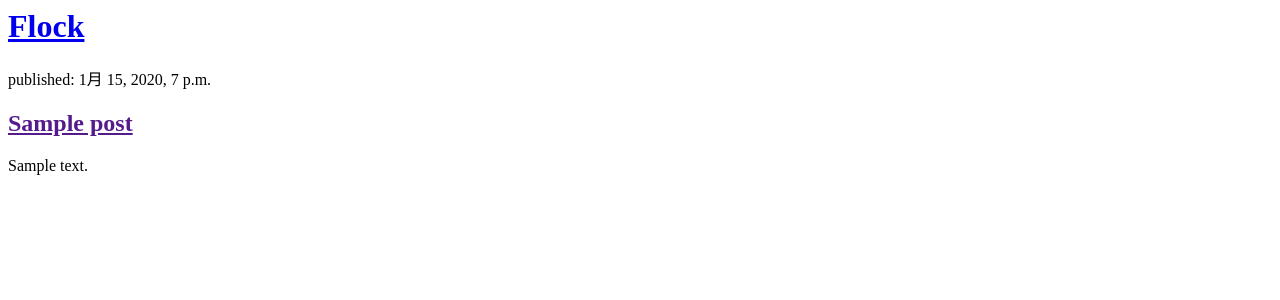
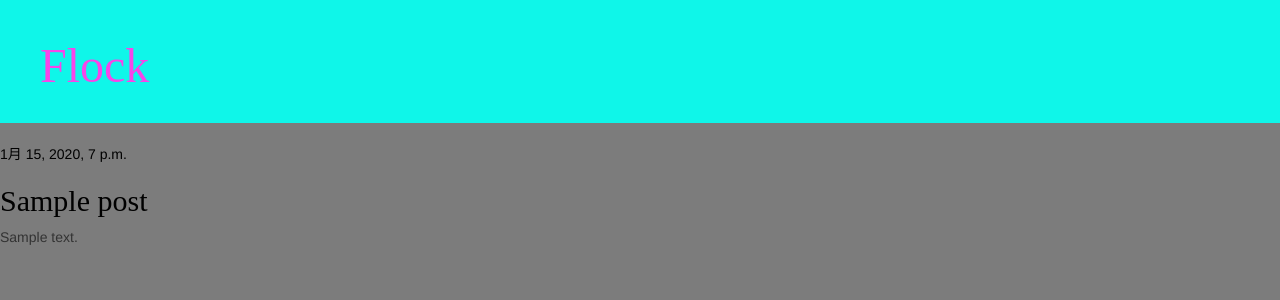
Before and after one commit to Zir756/Flock, a Django app: page / in a window 1280 px wide. Shown: the top 300 px of the page. Run offline with Django 3.2, Linux system fonts and the light colour scheme; tables that the repository leaves empty hold one stand-in row (values such as "Sample post"); some libraries are stand-ins or nearby versions.

Commit message:
チュートリアル拡張

```diff
--- /dev/null
+++ b/blog/static/css/blog.css
@@ -0,0 +1,63 @@
+h1 a, h2 a {
+    color: #0FF6E9;
+    font-family: 'Times New Roman';
+}
+
+body {
+    /*padding-left: 15px;*/
+    background-color: #7C7C7C;
+}
+
+.page-header {
+    background-color: #0FF6E9;
+    margin-top: 0;
+    padding: 20px 20px 20px 40px;
+    border-bottom: 1px solid #7C7C7C;
+}
+
+.page-header h1, .page-header h1 a, .page-header h1 a:visited, .page-header h1 a:active {
+    color: #F745E9;
+    font-size: 36pt;
+    text-decoration: none;
+}
+
+.content {
+    margin-left: 0px;
+    padding-left: 0px;
+}
+
+h1, h2, h3, h4 {
+    font-family: 'Times New Roman', cursive;
+}
+
+.date {
+    color: #000000;
+}
+
+.save {
+    float: right;
+}
+
+.post-form textarea, .post-form input {
+    width: 100%;
+}
+
+.top-menu, .top-menu:hover, .top-menu:visited {
+    color: #000000;
+    float: right;
+    font-size: 26pt;
+    margin-right: 20px;
+}
+
+.post {
+    margin-bottom: 20px;
+}
+
+.post h2 a, .post h2 a:visited {
+    color: #000000;
+}
+
+.comment {
+    margin: 20px 0px 20px 20px;
+    color: #000000;
+}
--- /dev/null
+++ b/blog/templates/blog/base.html
@@ -0,0 +1,24 @@
+{% load static %}
+<html>
+    <head>
+        <title>Flock</title>
+        <link rel="stylesheet" href="//maxcdn.bootstrapcdn.com/bootstrap/3.2.0/css/bootstrap.min.css">
+        <link rel="stylesheet" href="//maxcdn.bootstrapcdn.com/bootstrap/3.2.0/css/bootstrap-theme.min.css">
+        <link href='//fonts.googleapis.com/css?family=Lobster&subset=latin,latin-ext' rel='stylesheet' type='text/css'>
+        <link rel="stylesheet" href="{% static 'css/blog.css' %}">
+    </head>
+    <body>
+        <div class="page-header">
+            <h1><a href="/">Flock</a></h1>
+        </div>
+
+        <div class="content container">
+            <div class="row">
+                <div class="col-md-8">
+                {% block content %}
+                {% endblock %}
+                </div>
+            </div>
+        </div>
+    </body>
+</html>
--- a/blog/templates/blog/post_list.html
+++ b/blog/templates/blog/post_list.html
@@ -1,18 +1,20 @@
-<html>
-    <head>
-        <title>Flock</title>
-    </head>
-    <body>
-        <div>
-            <h1><a href="/">Flock</a></h1>
+{% extends 'blog/base.html' %}
+
+{% block content %}
+    {% for post in posts %}
+        <div class="post">
+            <div class="date">
+                {{ post.published_date }}
+            </div>
+            <h2><a href="{% url 'post_detail' pk=post.pk %}">{{ post.title }}</a></h2>
+            <p>{{ post.text|linebreaksbr }}</p>
         </div>
+    {% endfor %}
+{% endblock %}
 
-        {% for post in posts %}
-            <div>
-                <p>published: {{ post.published_date }}</p>
-                <h2><a href="">{{ post.title }}</a></h2>
-                <p>{{ post.text|linebreaksbr }}</p>
-            </div>
-        {% endfor %}
-    </body>
-</html>
+
+<!--'pk'はプライマリキーの略-->
+<!--Postモデルでプライマリキーを指定しなかったので、Djangoは私たちのために1つのキーを作成し、-->
+<!--（デフォルトでは、各レコードごとに1ずつ増える数字で、たとえば1、2、3です）-->
+<!--各投稿にpkというフィールド名で追加します。-->
+<!--Postオブジェクトの他のフィールド（title、authorなど）にアクセスするのと同じ方法で、post.pkと書くことによってプライマリキーにアクセスします！-->
--- a/blog/urls.py
+++ b/blog/urls.py
@@ -4,4 +4,11 @@ from . import views
 urlpatterns = [
     # path(URL, 関数またはクラス, name=URL名称)
     path('', views.post_list, name='post_list'),
+
+    # post/ はURLが post に続けて / で始まることを意味します。
+    # <int:pk> – この部分はDjangoは整数の値を期待し、その値がpkという名前の変数でビューに渡されることを意味しています。
+    # / – それからURLの最後に再び / が必要です。
+    # つまり'http://127.0.0.1:8000/post/5/'を入力すると、Djangoはpost_detailというビューを探していると理解します。
+    # そしてpkが5という情報をそのビューに転送します。
+    path('post/<int:pk>/', views.post_detail, name='post_detail'),
 ]
--- a/blog/views.py
+++ b/blog/views.py
@@ -1,4 +1,4 @@
-from django.shortcuts import render
+from django.shortcuts import render, get_object_or_404
 
 # '.models'=１つ上がカレントアプリケーションの為 . とファイル名だけで記述することができる。
 # そして"Post"モデルを指定してインポートする。
@@ -17,3 +17,13 @@ def post_list(request):
     # renderという関数を呼び出して得た値をreturnする。
     # {}の中に指定した情報をテンプレートが表示してくれる。中身は'名前'と'値'
     return render(request, 'blog/post_list.html', {'posts': posts})
+
+# post_detail関数
+def post_detail(request, pk):
+
+    # 与えられたpkのPostがない場合、Page Not Found 404 ページが表示されます。
+    post = get_object_or_404(Post, pk=pk)
+    # request引数 'blog/post_detail.html'を組み立てる。
+    # renderという関数を呼び出して得た値をreturnする。
+    # {}の中に指定した情報をテンプレートが表示してくれる。中身は'名前'と'値'
+    return render(request, 'blog/post_detail.html', {'post': post})
```
Also changed, not shown: blog/templates/blog/post_detail.html (added, +15 -0 lines).
